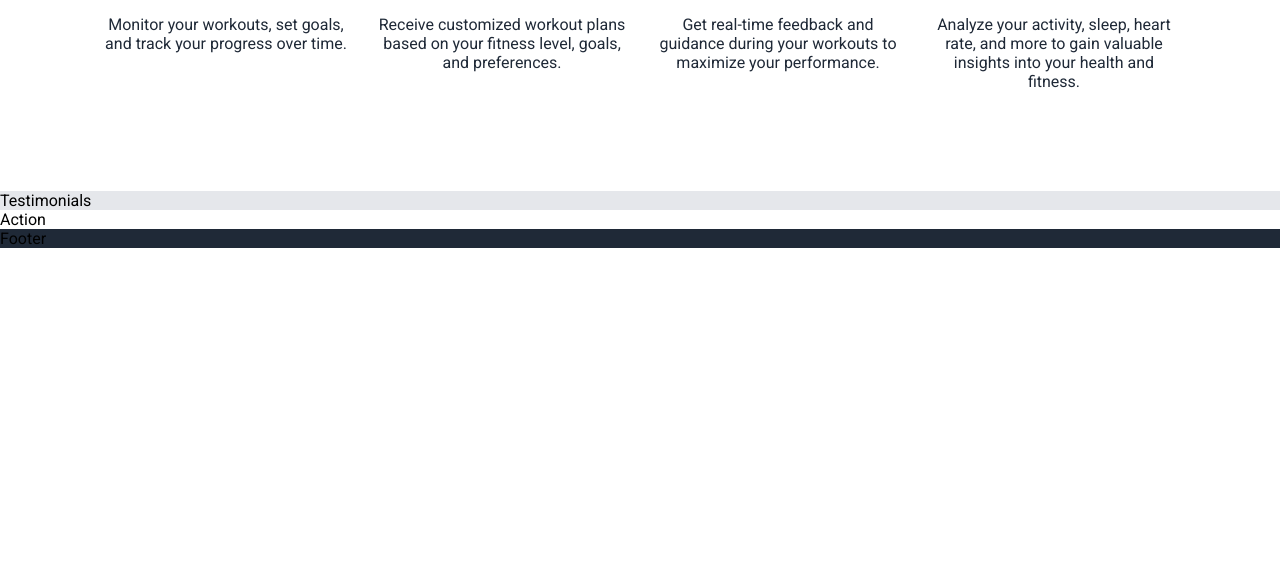
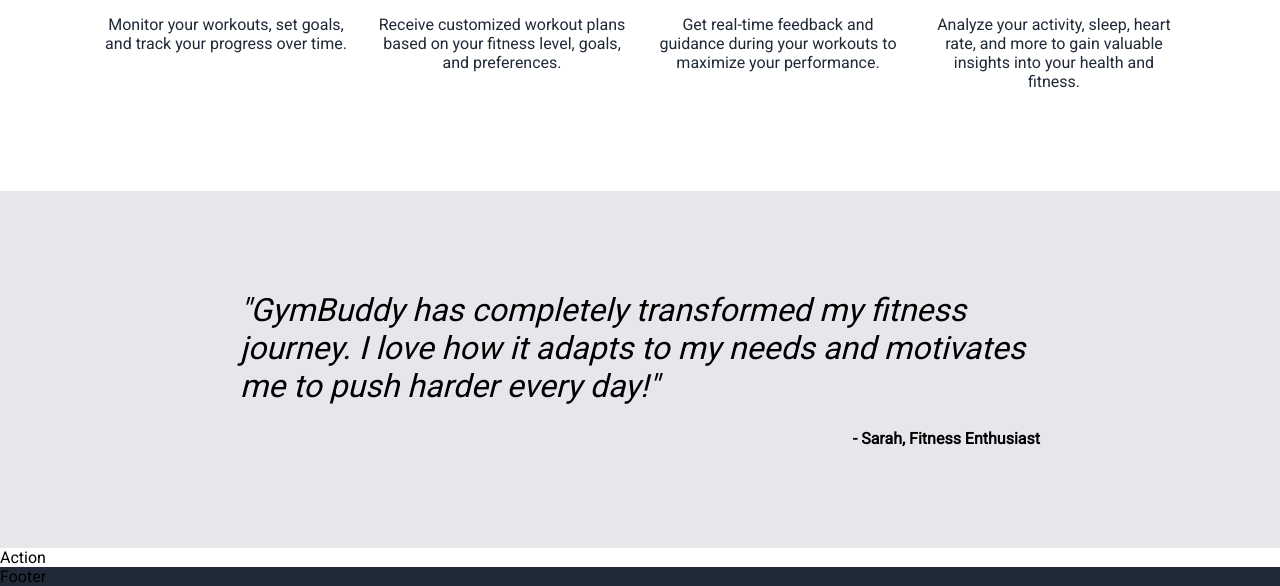
Before and after one commit to justinkenramoso/gym-buddy, a plain HTML site: page index.html in a window 1280 px wide. Shown: the part 953-1539 px from the top of the page. Before the commit the page ends 1201 px from the top, so only its background shows below. Drawn offline with Linux system fonts and the light colour scheme.

Commit message:
Final Touches to Testimonials Section

```diff
--- a/index.html
+++ b/index.html
@@ -60,7 +60,12 @@
                 </div>
             </div>
         </div>
-        <div class="testimonials">Testimonials</div>
+        <div class="testimonials">
+            <div class="test-container">
+                <h3 class="comment">"GymBuddy has completely transformed my fitness journey. I love how it adapts to my needs and motivates me to push harder every day!"</h3>
+                <h4 class="commentor"> - Sarah, Fitness Enthusiast</h4>
+            </div>
+        </div>
         <div class="action">Action</div>
         <div class="footer">Footer</div>
     </div>
--- a/styles.css
+++ b/styles.css
@@ -167,4 +167,25 @@
 
 .testimonials {
     background-color: #e5e7eb;
+    padding: 100px;
+    display: flex;
+    justify-content: center;
 }
+
+.test-container {
+    display: flex;
+    flex-direction: column;
+    align-items: center;
+    gap: 24px;
+    max-width: 800px;
+}
+
+.comment {
+    font-size: 32px;
+    font-style: italic;
+    font-weight: lighter;
+}
+
+.commentor {
+    align-self: flex-end;
+}
```
Also changed, not shown: 1 other file.
